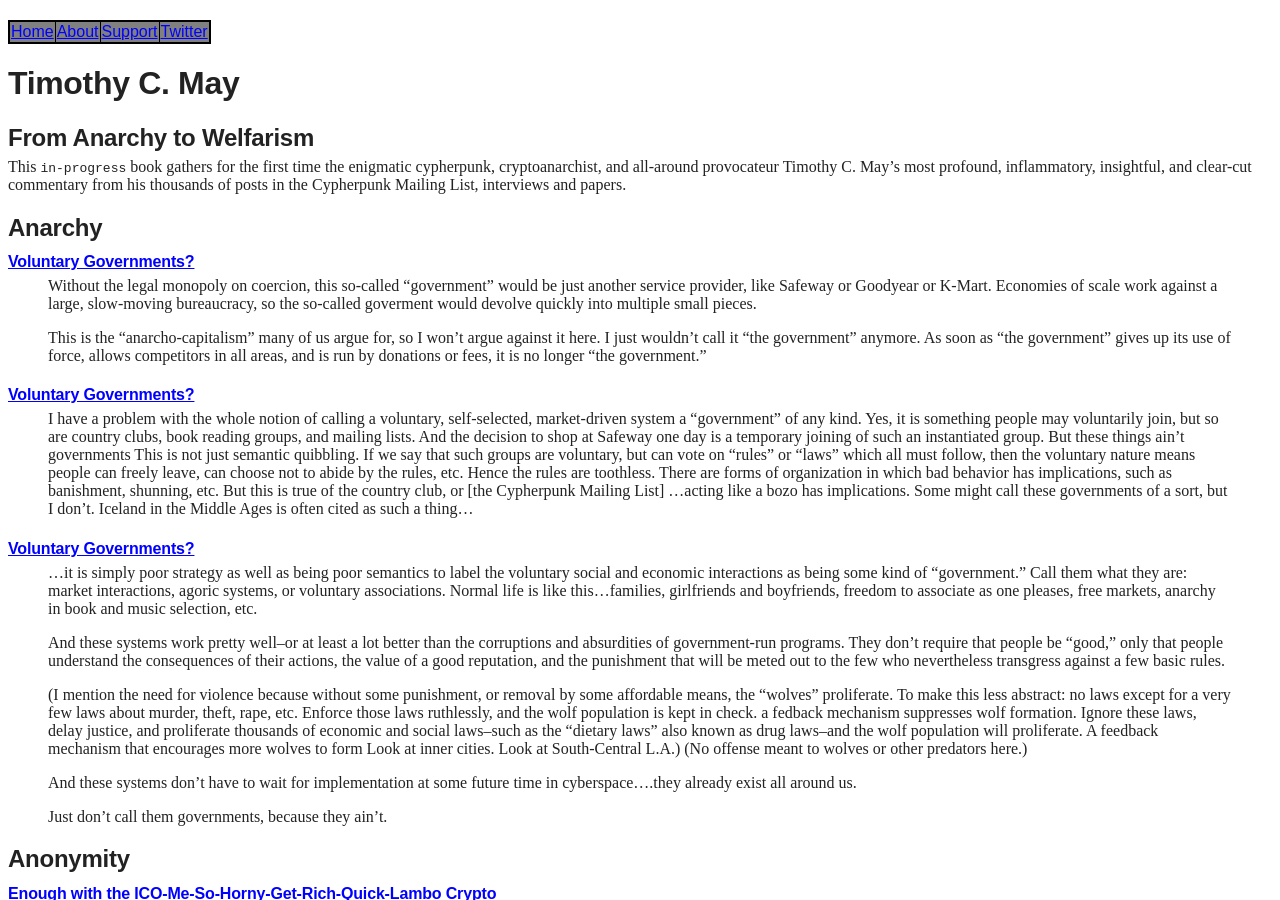
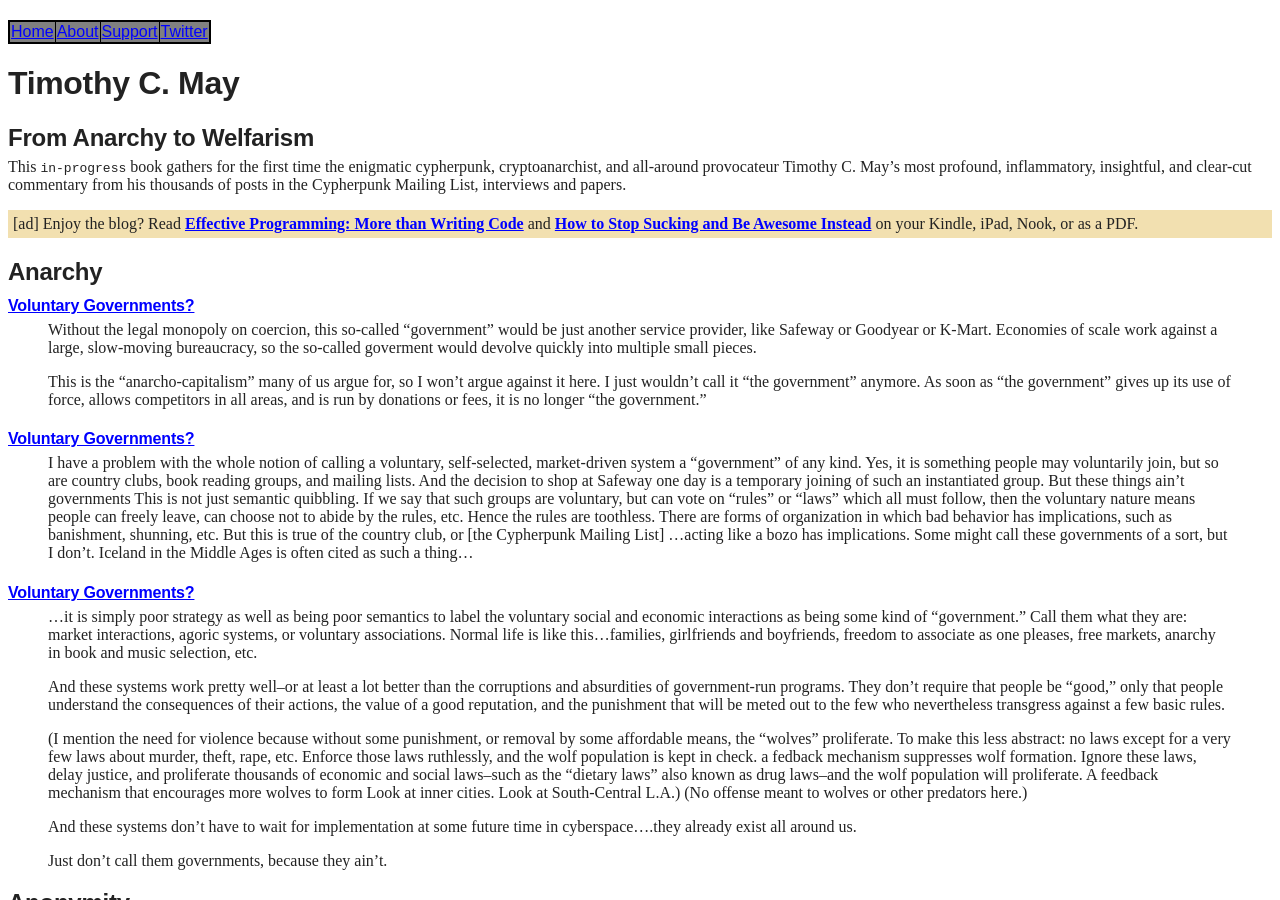
Before and after one commit to wakgill/deryk, a Jekyll site: the page built from tcm.md, in a window 1280 px wide and 900 px high. Built offline with Jekyll 4.4.1, drawn with Linux system fonts in a browser that asks for light colours.

Commit message:
Update tcm.md

```diff
--- a/tcm.md
+++ b/tcm.md
@@ -9,6 +9,10 @@
 ## From Anarchy to Welfarism
 
 This <code>in-progress</code> book gathers for the first time the enigmatic cypherpunk, cryptoanarchist, and all-around provocateur Timothy C. May’s most profound, inflammatory, insightful, and clear-cut commentary from his thousands of posts in the Cypherpunk Mailing List, interviews and papers.
+
+<div style="margin-bottom:15px;background: #f2e0b0;padding: 5px;/* margin-right: -5px; */">
+[ad] Enjoy the blog? Read <b><a href="https://www.amazon.com/dp/B008HUMTO0/?tag=codihorr-20">Effective Programming: More than Writing Code</a></b> and <b><a href="https://www.amazon.com/dp/B00BU3KPQU/?tag=codihorr-20">How to Stop Sucking and Be Awesome Instead</a></b>  on your Kindle, iPad, Nook, or as a PDF.
+</div>
 
 ## Anarchy
 
```
